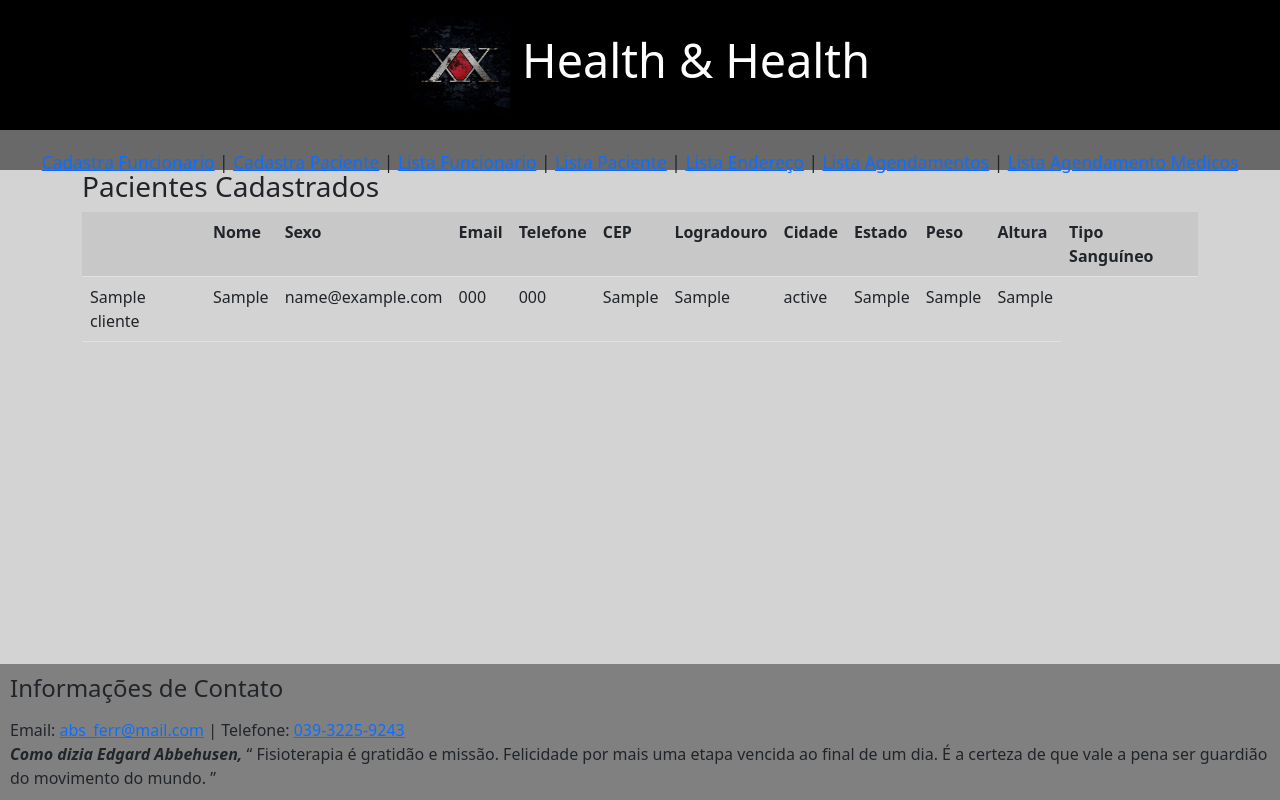
After one commit to Brenocsc/clinica, a PHP site: page /lista-paciente/display.php in a window 1280 px wide. The commit adds this page. Run offline with PHP 8.4, Linux system fonts and the light colour scheme; tables that the repository leaves empty or names only in its code hold one stand-in row (values such as "Sample post").

Commit message:
finish lista and novo paciente/funcionario

```diff
--- a/lista-funcionario/main.css
+++ b/lista-funcionario/main.css
@@ -28,12 +28,6 @@ main {
     margin: 0;
 }
 
-#info {
-    padding: 12px;
-    margin: 12px;
-    border: 1px dotted black;
-}
-
 #rodape {
     position: absolute;
     bottom: 0;
--- /dev/null
+++ b/lista-paciente/display.php
@@ -0,0 +1,119 @@
+<?php
+
+require "../conexaoMysql.php";
+$pdo = mysqlConnect();
+
+try {
+
+  $sql = <<<SQL
+  SELECT nome, sexo, email, telefone, cep, logradouro, cidade, estado, peso, altura, tipo_sang
+  FROM cliente
+  SQL;
+
+  // Add query correta
+
+  $stmt = $pdo->query($sql);
+} catch (Exception $e) {
+  exit('Ocorreu uma falha: ' . $e->getMessage());
+}
+?>
+<!doctype html>
+<html lang="pt-BR">
+
+<head>
+    <meta charset="utf-8">
+    <meta name="viewport" content="width=device-width, initial-scale=1">
+    <title>HxH - Lista Pacientes</title>
+
+    <!-- Bootstrap CSS -->
+    <link href="https://cdn.jsdelivr.net/npm/bootstrap@5.0.0-alpha3/dist/css/bootstrap.min.css" rel="stylesheet" integrity="sha384-CuOF+2SnTUfTwSZjCXf01h7uYhfOBuxIhGKPbfEJ3+FqH/s6cIFN9bGr1HmAg4fQ" crossorigin="anonymous">
+    <link rel="stylesheet" href="main.css">
+</head>
+
+<body>
+    <header id="cabecalho">
+        <a href="../"><img src="../images/logo.jpg" width="100" height="100"></a>
+        <label>Health & Health</label>
+    </header>
+    <nav id="navegacao">
+        <a href="../novo-funcionario/">Cadastra Funcionario</a> |
+        <a href="../novo-paciente/">Cadastra Paciente</a> |
+        <a href="../lista-funcionario/">Lista Funcionario</a> |
+        <a href="../lista-paciente/">Lista Paciente</a> |
+        <a href="../lista-endereco/">Lista Endereço</a> |
+        <a href="../lista-agendamento/">Lista Agendamentos</a> |
+        <a href="../lista-agendamento-medico/">Lista Agendamento Medicos</a>
+    </nav>
+    <main>
+        <div class="container">
+            <h3>Pacientes Cadastrados</h3>
+            <table class="table table-striped table-hover">
+            <tr>
+                <th></th>
+                <th>Nome</th>
+                <th>Sexo</th>
+                <th>Email</th>
+                <th>Telefone</th>
+                <th>CEP</th>
+                <th>Logradouro</th>
+                <th>Cidade</th>
+                <th>Estado</th>
+                <th>Peso</th>
+                <th>Altura</th>
+                <th>Tipo Sanguíneo</th>
+            </tr>
+
+            <?php
+            while ($row = $stmt->fetch()) {
+
+                // Limpa os dados produzidos pelo usuário
+                // com possibilidade de ataque XSS
+                $nome = htmlspecialchars($row['nome']);
+                $sexo = htmlspecialchars($row['sexo']);
+                $email = htmlspecialchars($row['email']);
+                $telefone = htmlspecialchars($row['telefone']);
+                $cep = htmlspecialchars($row['cep']);
+                $log = htmlspecialchars($row['logradouro']);
+                $cidade = htmlspecialchars($row['cidade']);
+                $estado = htmlspecialchars($row['estado']);
+                $peso = htmlspecialchars($row['peso']);
+                $altura = htmlspecialchars($row['altura']);
+                $tipo_sang = htmlspecialchars($row['tipo_sang']);
+
+                echo <<<HTML
+                <tr>
+                    <td>$nome</td>
+                    <td>$sexo</td>
+                    <td>$email</td>
+                    <td>$telefone</td>
+                    <td>$cep</td>
+                    <td>$log</td>
+                    <td>$cidade</td>
+                    <td>$estado</td>
+                    <td>$peso</td>
+                    <td>$altura</td>
+                    <td>$tipo_sang</td>
+                </tr>
+                HTML;
+            }
+            ?>
+
+            </table>
+        </div>
+    </main>
+    <footer id="rodape">
+        <div>
+            <h4>Informações de Contato</h4>
+            Email: <a href="mailto:abs_ferr@mail.com">abs_ferr@mail.com</a>  |
+            Telefone: <a href="tel:039-3225-9243">039-3225-9243</a>
+            <p><i><strong>Como dizia Edgard Abbehusen, </strong></i>
+                <q cite="https://www.42frases.com.br/frases-de-fisioterapia/">
+                    Fisioterapia é gratidão e missão. Felicidade por mais uma etapa vencida ao final de um dia. É a certeza de que vale a pena ser guardião do movimento do mundo.
+                </q>
+            </p>
+        </div>
+    </footer>
+
+</body>
+
+</html>
--- a/lista-paciente/main.css
+++ b/lista-paciente/main.css
@@ -28,12 +28,6 @@ main {
     margin: 0;
 }
 
-#info {
-    padding: 12px;
-    margin: 12px;
-    border: 1px dotted black;
-}
-
 #rodape {
     position: absolute;
     bottom: 0;
--- a/novo-funcionario/index.html
+++ b/novo-funcionario/index.html
@@ -4,12 +4,12 @@
     <head>
         <meta charset="UTF-8">
         <link rel="stylesheet" href="main.css">
-        <title>HxH - Health & Health</title>
+        <title>HxH - Novo Funcionario</title>
     </head>
 
     <body>
         <header id="cabecalho">
-            <a href="./"><img src="../images/logo.jpg" width="100" height="100"></a>
+            <a href="../"><img src="../images/logo.jpg" width="100" height="100"></a>
             <label>Health & Health</label>
         </header>
         <nav id="navegacao">
@@ -22,7 +22,6 @@
             <a href="../lista-agendamento-medico/">Lista Agendamento Medicos</a>
         </nav>
         <main>
-            <form>
             <div>
                 <button id="btn_medico" type="button">
                     SOU MEDICO
@@ -44,6 +43,7 @@
                 }
             </script>
 
+            <form>
                 <h2>Dados Básicos:</h2>
                 <div>
                     <label for="nome">Nome completo: </label>
--- a/principal-restrita/index.html
+++ b/principal-restrita/index.html
@@ -4,12 +4,12 @@
     <head>
         <meta charset="UTF-8">
         <link rel="stylesheet" href="main.css">
-        <title>HxH - Health & Health</title>
+        <title>HxH - Início Restrita</title>
     </head>
 
     <body>
         <header id="cabecalho">
-            <a href="./"><img src="../images/logo.jpg" width="100" height="100"></a>
+            <a href="../"><img src="../images/logo.jpg" width="100" height="100"></a>
             <label>Health & Health</label>
         </header>
         <nav id="navegacao">
```
Also changed, not shown: lista-funcionario/display.php (added, +117 -0 lines), lista-funcionario/index.html (deleted, +0 -56 lines), novo-paciente/index.html (+66 -9 lines), novo-paciente/main.css (+4 -4 lines), principal-restrita/main.css (+4 -4 lines). Lines whose indentation alone changed are shown as unchanged.
